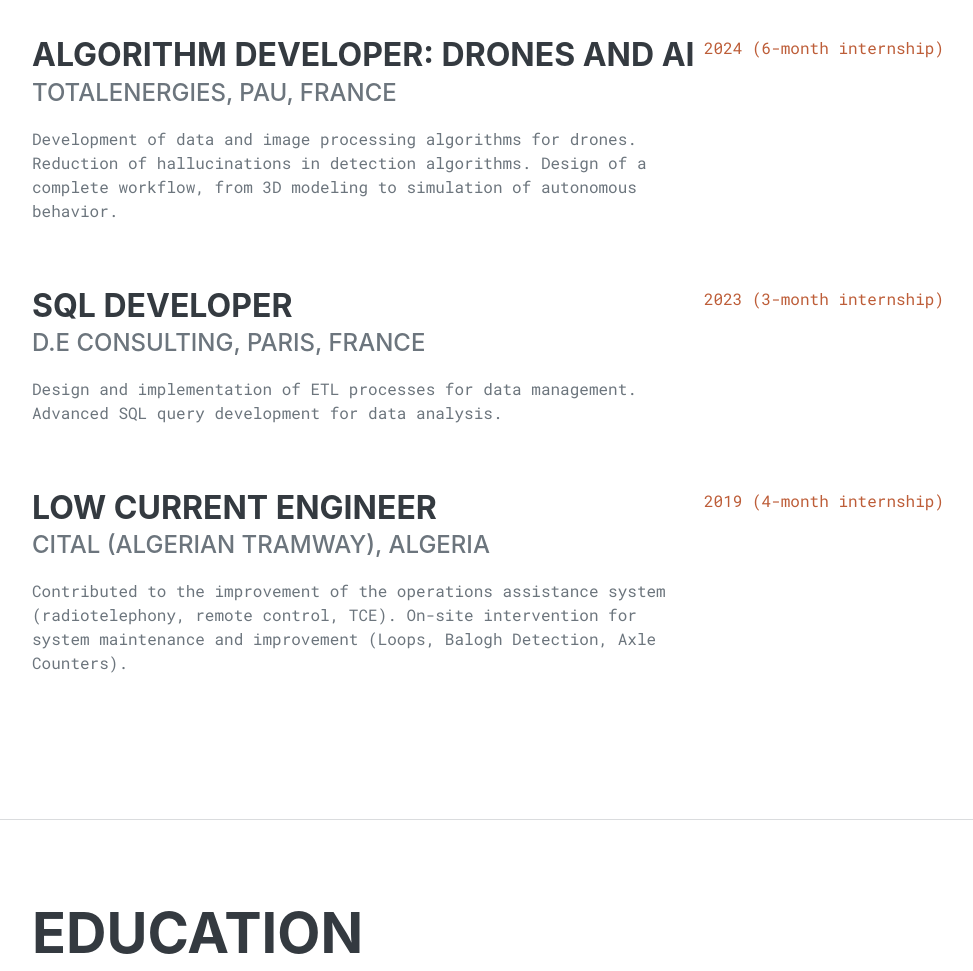
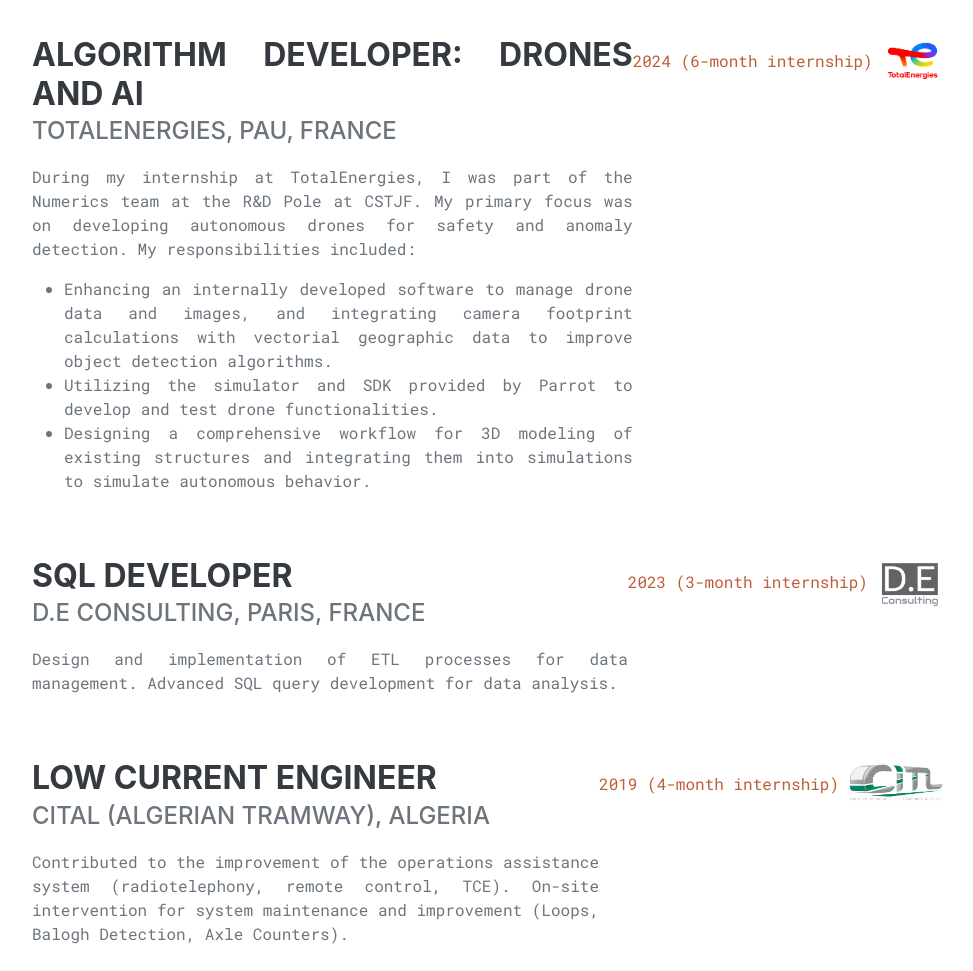
Before and after one commit to HaniBou/Hanibou.github.io, a plain HTML site: page index.html in a window 1280 px wide. Shown: the part 960-1931 px from the top of the page, without its empty margins (288-1261 px from the left). Drawn offline with nearby package versions, Linux system fonts and the light colour scheme; a web font is replaced by a local one.

Commit message:
Adding some logos

```diff
--- a/index.html
+++ b/index.html
@@ -53,7 +53,7 @@
                         Lyon 69009, France · 0765 89 88 64 ·
                         <a href="mailto:name@email.com">bounouahani@outlook.fr</a>
                     </div>
-                    <p class="lead mb-5">Passionate about engineering, particularly interested in robotics and algorithmic development, I have oriented my studies towards fields combining hardware and software. Currently completing my Master's degree in Computer Science, specializing in Artificial Intelligence, in Lyon, I am actively seeking an internship in Computer Vision to finalize my studies.</p>
+                    <p class="lead mb-5" style="text-align: justify;">Passionate about engineering, particularly interested in robotics and algorithmic development, I have oriented my studies towards fields combining hardware and software. Currently completing my Master's degree in Computer Science, specializing in Artificial Intelligence, in Lyon, I am actively seeking an internship in Computer Vision to finalize my studies.</p>
                     <div class="social-icons">
                         <a class="social-icon" href="https://www.linkedin.com/in/hani-bounoua/"><i class="fab fa-linkedin-in"></i></a>
                         <a class="social-icon" href="https://github.com/HaniBou"><i class="fab fa-github"></i></a>
@@ -67,37 +67,53 @@
                 <h2 class="mb-5">Experience</h2>
 
                 <!-- Algorithm Developer: Drones and AI -->
-        <div class="d-flex flex-column flex-md-row justify-content-between mb-5">
-            <div class="flex-grow-1">
+                <div class="d-flex flex-column flex-md-row justify-content-between align-items-start mb-5">
+                    <div class="flex-grow-1" style="text-align: justify;">
                         <h3 class="mb-0">Algorithm Developer: Drones and AI</h3>
                         <div class="subheading mb-3">TotalEnergies, Pau, France</div>
-                <p>Development of data and image processing algorithms for drones. Reduction of hallucinations in detection algorithms. Design of a complete workflow, from 3D modeling to simulation of autonomous behavior.</p>
+                        <p>During my internship at TotalEnergies, I was part of the Numerics team at the R&D Pole at CSTJF. My primary focus was on developing autonomous drones for safety and anomaly detection. My responsibilities included:</p>
+                        <ul>
+                            <li>Enhancing an internally developed software to manage drone data and images, and integrating camera footprint calculations with vectorial geographic data to improve object detection algorithms.</li>
+                            <li>Utilizing the simulator and SDK provided by Parrot to develop and test drone functionalities.</li>
+                            <li>Designing a comprehensive workflow for 3D modeling of existing structures and integrating them into simulations to simulate autonomous behavior.</li>
+                        </ul>
                     </div>
-            <div class="flex-shrink-0"><span class="text-primary">2024 (6-month internship)</span></div>
+                    <div class="flex-shrink-0 d-flex align-items-center mt-3 mt-md-0">
+                        <span class="text-primary me-2">2024 (6-month internship)</span>
+                        <img src="img/Logo_TotalEnergies.svg.png" alt="TotalEnergies Logo" style="height: 50px;">
+                    </div>
                 </div>
 
                 <!-- SQL Developer -->
-        <div class="d-flex flex-column flex-md-row justify-content-between mb-5">
-            <div class="flex-grow-1">
+                <div class="d-flex flex-column flex-md-row justify-content-between align-items-start mb-5">
+                    <div class="flex-grow-1" style="text-align: justify;">
                         <h3 class="mb-0">SQL Developer</h3>
                         <div class="subheading mb-3">D.E Consulting, Paris, France</div>
                         <p>Design and implementation of ETL processes for data management. Advanced SQL query development for data analysis.</p>
                     </div>
-            <div class="flex-shrink-0"><span class="text-primary">2023 (3-month internship)</span></div>
+                    <div class="flex-shrink-0 d-flex align-items-center mt-3 mt-md-0">
+                        <span class="text-primary me-2">2023 (3-month internship)</span>
+                        <img src="img/logo_DE.png" alt="D.E Consulting Logo" style="height: 50px;">
                     </div>
+                </div>
+
                 <!-- Low Current Engineer -->
-           <div class="d-flex flex-column flex-md-row justify-content-between mb-5">
-            <div class="flex-grow-1">
+                <div class="d-flex flex-column flex-md-row justify-content-between align-items-start mb-5">
+                    <div class="flex-grow-1" style="text-align: justify;">
                         <h3 class="mb-0">Low Current Engineer</h3>
                         <div class="subheading mb-3">Cital (Algerian Tramway), Algeria</div>
                         <p>Contributed to the improvement of the operations assistance system (radiotelephony, remote control, TCE). On-site intervention for system maintenance and improvement (Loops, Balogh Detection, Axle Counters).</p>
                     </div>
-            <div class="flex-shrink-0"><span class="text-primary">2019 (4-month internship)</span></div>
+                    <div class="flex-shrink-0 d-flex align-items-center mt-3 mt-md-0">
+                        <span class="text-primary me-2">2019 (4-month internship)</span>
+                        <img src="img/logo_cital.png" alt="Cital Logo" style="height: 50px;">
+                    </div>
                 </div>
 
             </div>
         </section>
         <hr class="m-0" />
+
 
         <!-- Education -->
 <section class="resume-section" id="education">
@@ -110,7 +126,10 @@
                 <div class="subheading mb-3">Claude Bernard University Lyon 1, Lyon, France</div>
                 <p>Currently pursuing a Master's degree with a focus on Artificial Intelligence and Computer Vision (2024-2025).</p>
             </div>
-            <div class="flex-shrink-0"><span class="text-primary">2024 - 2025 (Expected)</span></div>
+            <div class="flex-shrink-0">
+                <span class="text-primary">2024 - 2025 (Expected)</span>
+                <img src="img/LogoLyon1.jpg" alt="Claude Bernard University Lyon 1 Logo" style="height: 50px; margin-left: 10px;">
+            </div>
         </div>
 
         <!-- Master's in Signal and Image Processing -->
@@ -120,7 +139,10 @@
                 <div class="subheading mb-3">University of Littoral Opal Coast, Calais, France</div>
                 <p>Specialization in Signal Processing, Image Analysis, and Machine Learning (2022-2024).</p>
             </div>
-            <div class="flex-shrink-0"><span class="text-primary">2022 - 2024</span></div>
+            <div class="flex-shrink-0">
+                <span class="text-primary">2022 - 2024</span>
+                <img src="img/logoUlco.png" alt="University of Littoral Opal Coast Logo" style="height: 50px; margin-left: 10px;">
+            </div>
         </div>
 
         <!-- Master's in Industrial Electronics -->
@@ -130,7 +152,10 @@
                 <div class="subheading mb-3">Mouloud Mammeri University, Tizi Ouzou, Algeria</div>
                 <p>Studies focused on industrial electronics systems, automation, and control (2017-2019).</p>
             </div>
-            <div class="flex-shrink-0"><span class="text-primary">2017 - 2019</span></div>
+            <div class="flex-shrink-0">
+                <span class="text-primary">2017 - 2019</span>
+                <img src="img/logoUmmto.jpg" alt="Mouloud Mammeri University Logo" style="height: 50px; margin-left: 10px;">
+            </div>
         </div>
     </div>
 </section>
@@ -237,3 +262,4 @@
         <script src="js/scripts.js"></script>
     </body>
 </html>
+<!-- <img src="https://visitor-badge.laobi.icu/badge?page_id=HaniBou.github.io" alt="Visiteurs"> -->
```
Also changed, not shown: img/LogoLyon1.jpg (added), img/Logo_TotalEnergies.svg.png (added), img/logoUlco.png (added), img/logoUmmto.jpg (added), img/logo_DE.png (added), img/logo_cital.png (added). Lines whose indentation alone changed are shown as unchanged.
